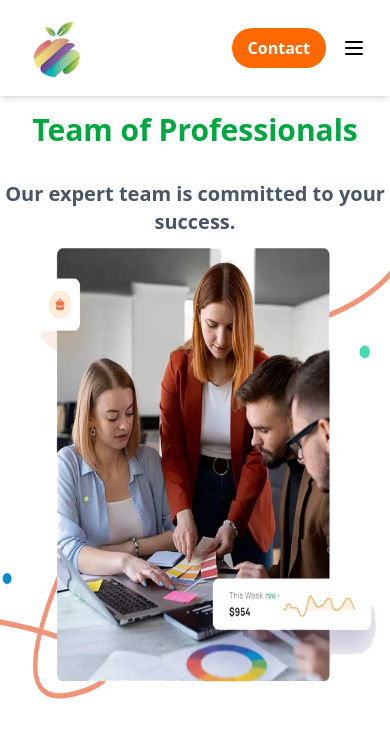
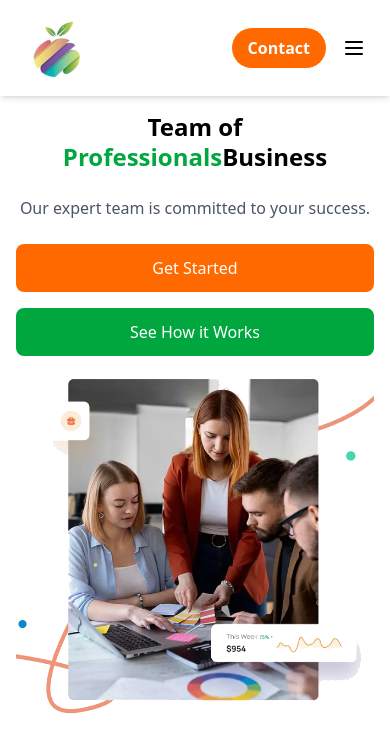
Before and after one commit to raineetu/FrontendTaskAakashlab, a React (Vite) app in the folder akashlabfrontend/: page / in a window 390 px wide. Shown: the top 752 px of the page. Built offline with nearby package versions, Linux system fonts and the light colour scheme.

Commit message:
feat: made slider section and made responsive

```diff
--- a/akashlabfrontend/src/components/Slider.jsx
+++ b/akashlabfrontend/src/components/Slider.jsx
@@ -3,17 +3,30 @@ import { assets } from "../constants/constants";
 const Slider = () => {
   return (
     <>
-      <div className="flex flex-col md:flex-row justify-around items-center pt-28">
-        <div className="space-y-8 text-center">
-          <p className="text-green-600 text-3xl md:text-5xl font-bold">
-            Team of Professionals
+      <div className="flex flex-col md:flex-row justify-around items-center pt-28 px-4 md:px-15 lg:px-24 ">
+        <div className="text-center md:text-left space-y-6 md:space-y-8 flex-1">
+          <p className="text-2xl sm:text-3xl md:text-5xl font-bold leading-tight">
+            Team of <span className="text-green-600">Professionals</span>
+            Business
           </p>
-          <p className="text-gray-600 text-xl md:text-2xl font-semibold">
+          <p className="text-gray-600 text-base sm:text-lg md:text-xl font-medium">
             Our expert team is committed to your success.
           </p>
+          <div className="flex flex-col sm:flex-row items-center sm:justify-center md:justify-start gap-4">
+            <button className="bg-orange-500 text-white px-6 py-3 rounded-lg hover:bg-orange-600 transition duration-300 w-full sm:w-auto">
+              Get Started
+            </button>
+            <button className="bg-green-600 text-white px-6 py-3 rounded-lg hover:bg-green-700 transition duration-300 w-full sm:w-auto">
+              See How it Works
+            </button>
+          </div>
         </div>
-        <div>
-          <img src={assets.hero} className="w-120 h-120 md:w-150 md:h-150" />
+        <div className="flex-1 flex justify-center">
+          <img
+            src={assets.hero}
+            alt="Hero"
+            className="w-96 h-96 sm:w-120 sm:h-120 md:w-[550px] md:h-[550px] object-contain"
+          />
         </div>
       </div>
     </>
```
